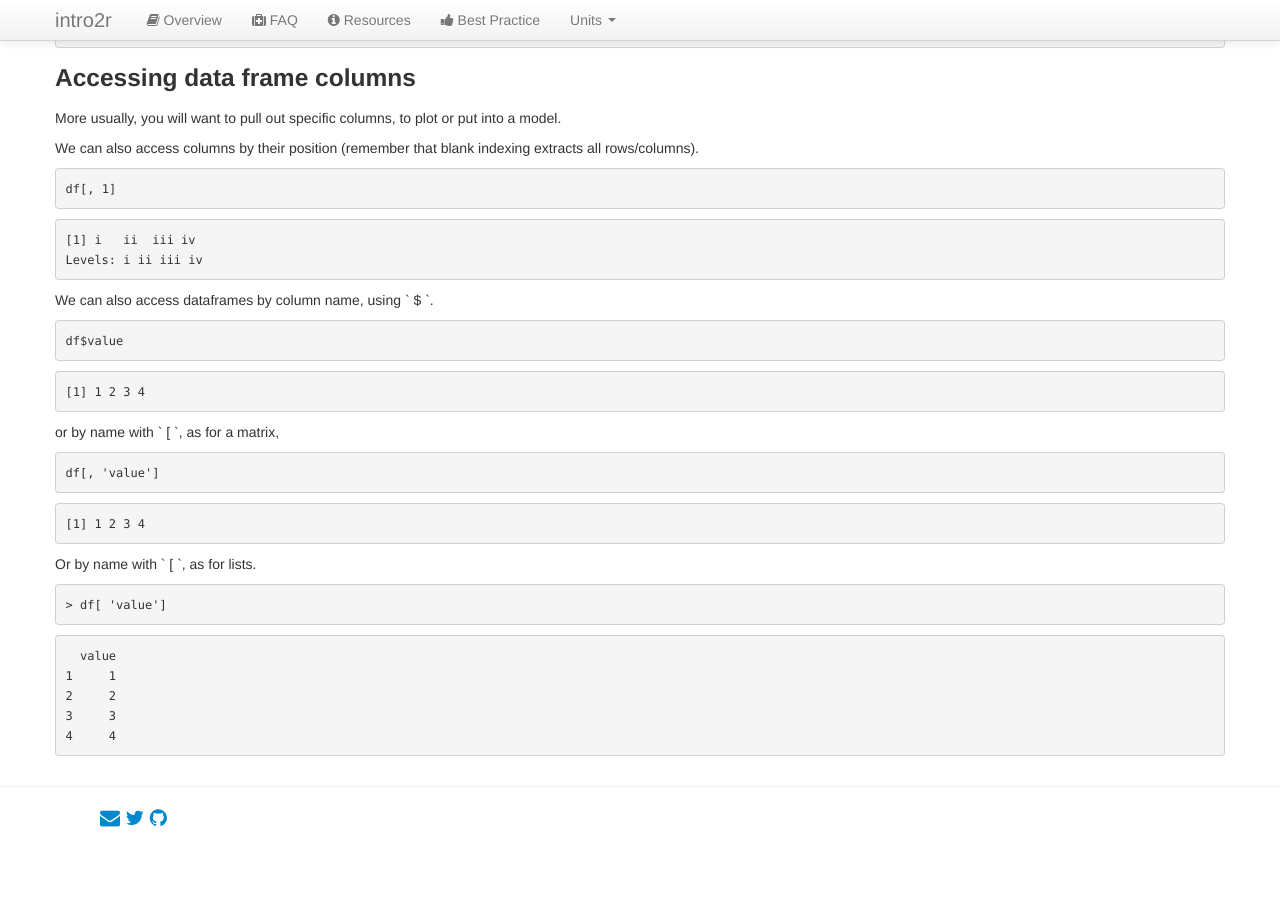
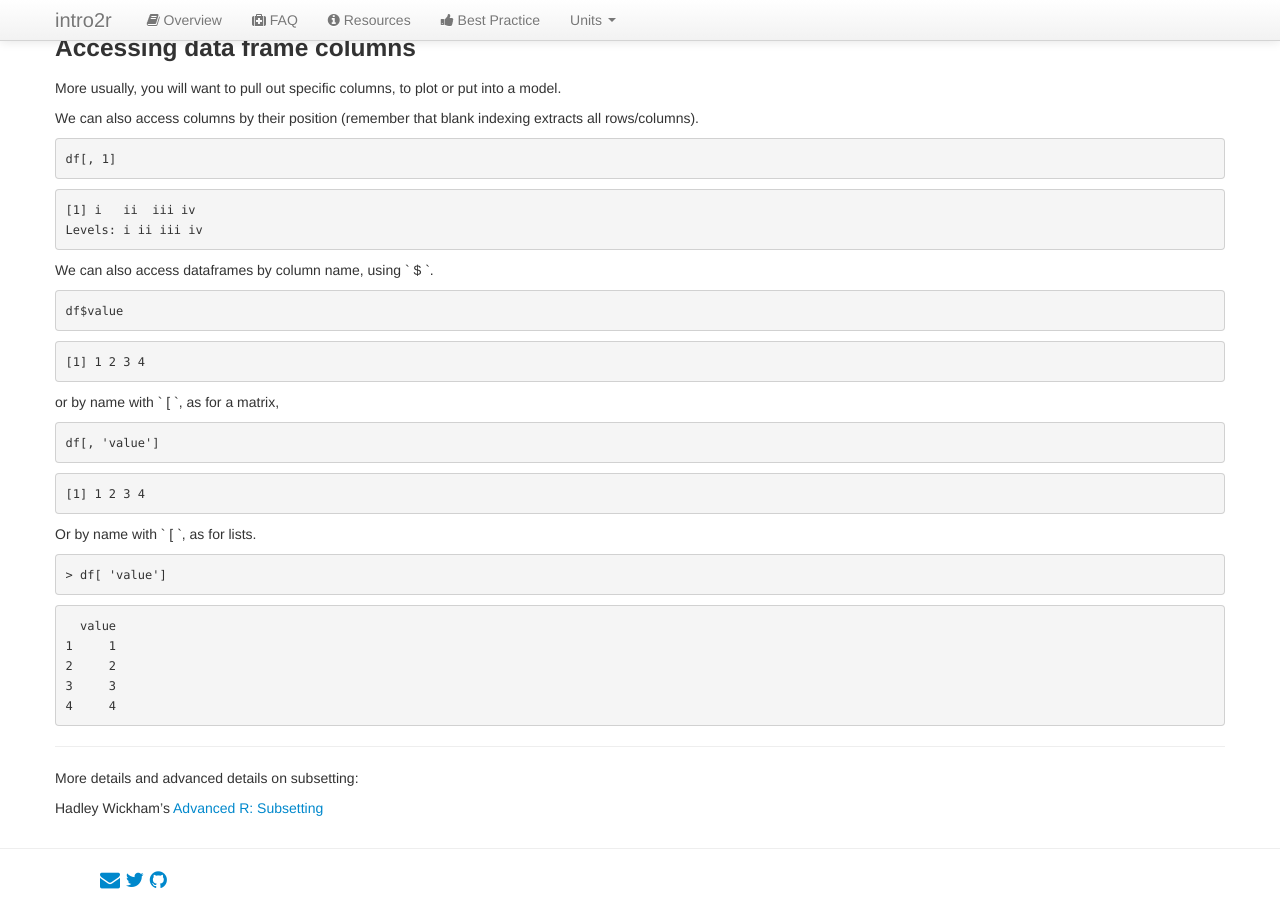
Before and after one commit to intro2r/intro2r, a Jekyll site: the page built from unit2/subsetting-and-indexing.md, in a window 1280 px wide and 900 px high, scrolled down 3608 px. Built offline with Jekyll 4.4.1, drawn with Linux system fonts in a browser that asks for light colours; before the commit the page ends 4446 px from its top, so only the background shows below that; some of the changed text lies outside the part shown.

Commit message:
Update subsetting-and-indexing.md

````diff
--- a/unit2/subsetting-and-indexing.md
+++ b/unit2/subsetting-and-indexing.md
@@ -258,3 +256,13 @@ Or by name with ` [ `, as for lists.
 3     3
 4     4
 ```
+
+
+
+
+
+- - -
+
+More details and advanced details on subsetting:
+
+Hadley Wickham's [Advanced R: Subsetting](http://adv-r.had.co.nz/Subsetting.html)
````
Also changed, not shown: other parts of unit2/subsetting-and-indexing.md (+0 -2 lines).
